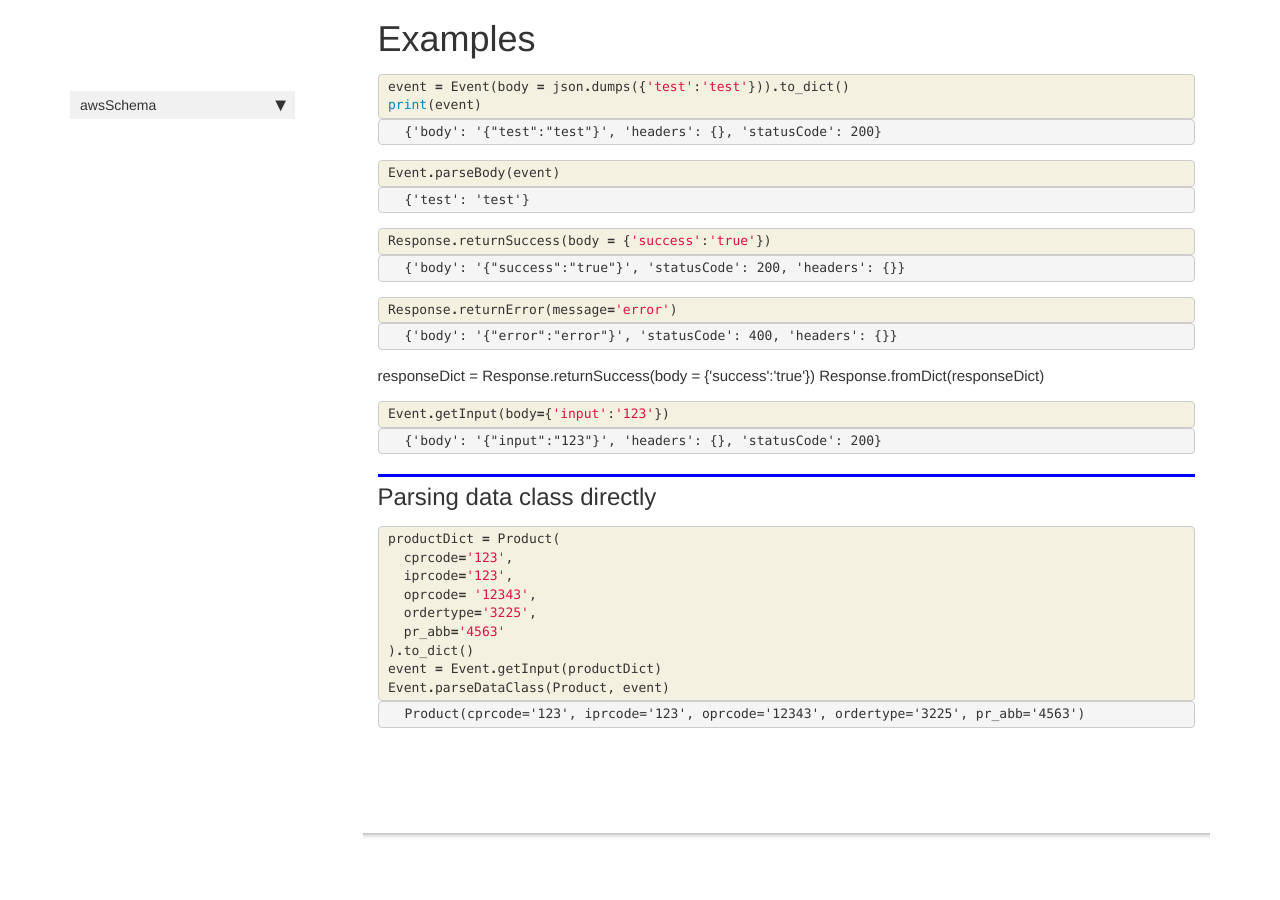
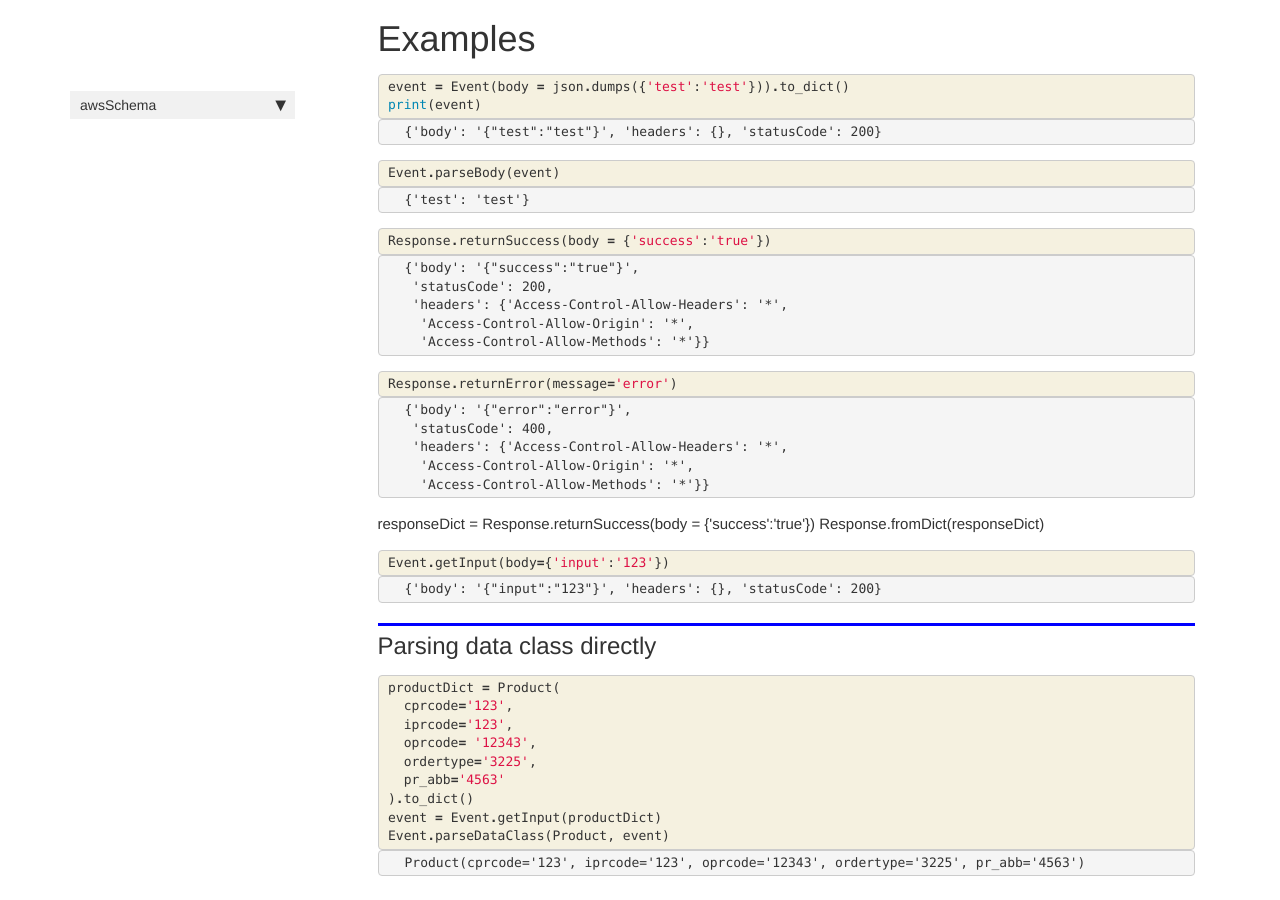
Before and after one commit to thanakijwanavit/awsSchema, a Jekyll site: the page built from docs/apigateway.html, in a window 1280 px wide and 900 px high, scrolled down 983 px. Built offline with Jekyll 4.4.1, drawn with Linux system fonts in a browser that asks for light colours; nearby versions of some CDN libraries; comment, search, counter and statistics services are not loaded.

Commit message:
add default cors header

```diff
--- a/awsSchema/__init__.py
+++ b/awsSchema/__init__.py
@@ -1 +1 @@
-__version__ = "0.0.13"
+__version__ = "0.0.14"
--- a/docs/apigateway.html
+++ b/docs/apigateway.html
@@ -65,7 +65,7 @@ nb_path: "apigateway.ipynb"
 
 
 <div class="output_markdown rendered_html output_subarea ">
-<h2 id="Event" class="doc_header"><code>class</code> <code>Event</code><a href="https://github.com/thanakijwanavit/awsSchema/tree/master/awsSchema/apigateway.py#L58" class="source_link" style="float:right">[source]</a></h2><blockquote><p><code>Event</code>(<strong><code>body</code></strong>:<code>str</code>, <strong><code>headers</code></strong>:<code>dict</code>=<em><code>&lt;factory&gt;</code></em>, <strong><code>statusCode</code></strong>:<code>int</code>=<em><code>200</code></em>)</p>
+<h2 id="Event" class="doc_header"><code>class</code> <code>Event</code><a href="https://github.com/thanakijwanavit/awsSchema/tree/master/awsSchema/apigateway.py#L63" class="source_link" style="float:right">[source]</a></h2><blockquote><p><code>Event</code>(<strong><code>body</code></strong>:<code>str</code>, <strong><code>headers</code></strong>:<code>dict</code>=<em><code>&lt;factory&gt;</code></em>, <strong><code>statusCode</code></strong>:<code>int</code>=<em><code>200</code></em>)</p>
 </blockquote>
 <p>parse event from apigateway</p>
 
@@ -90,7 +90,7 @@ nb_path: "apigateway.ipynb"
 
 
 <div class="output_markdown rendered_html output_subarea ">
-<h2 id="Product" class="doc_header"><code>class</code> <code>Product</code><a href="https://github.com/thanakijwanavit/awsSchema/tree/master/awsSchema/apigateway.py#L93" class="source_link" style="float:right">[source]</a></h2><blockquote><p><code>Product</code>(<strong><code>cprcode</code></strong>:<code>str</code>, <strong><code>iprcode</code></strong>:<code>str</code>, <strong><code>oprcode</code></strong>:<code>str</code>, <strong><code>ordertype</code></strong>:<code>str</code>, <strong><code>pr_abb</code></strong>:<code>str</code>)</p>
+<h2 id="Product" class="doc_header"><code>class</code> <code>Product</code><a href="https://github.com/thanakijwanavit/awsSchema/tree/master/awsSchema/apigateway.py#L98" class="source_link" style="float:right">[source]</a></h2><blockquote><p><code>Product</code>(<strong><code>cprcode</code></strong>:<code>str</code>, <strong><code>iprcode</code></strong>:<code>str</code>, <strong><code>oprcode</code></strong>:<code>str</code>, <strong><code>ordertype</code></strong>:<code>str</code>, <strong><code>pr_abb</code></strong>:<code>str</code>)</p>
 </blockquote>
 <p>Product(cprcode: str, iprcode: str, oprcode: str, ordertype: str, pr_abb: str)</p>
 
@@ -115,7 +115,7 @@ nb_path: "apigateway.ipynb"
 
 
 <div class="output_markdown rendered_html output_subarea ">
-<h2 id="Products" class="doc_header"><code>class</code> <code>Products</code><a href="https://github.com/thanakijwanavit/awsSchema/tree/master/awsSchema/apigateway.py#L101" class="source_link" style="float:right">[source]</a></h2><blockquote><p><code>Products</code>(<strong><code>products</code></strong>:<code>List</code>[<a href="/awsSchema/apigateway.html#Product"><code>Product</code></a>])</p>
+<h2 id="Products" class="doc_header"><code>class</code> <code>Products</code><a href="https://github.com/thanakijwanavit/awsSchema/tree/master/awsSchema/apigateway.py#L106" class="source_link" style="float:right">[source]</a></h2><blockquote><p><code>Products</code>(<strong><code>products</code></strong>:<code>List</code>[<a href="/awsSchema/apigateway.html#Product"><code>Product</code></a>])</p>
 </blockquote>
 <p>Products(products: List[awsSchema.apigateway.Product])</p>
 
@@ -229,7 +229,11 @@ nb_path: "apigateway.ipynb"
 
 
 <div class="output_text output_subarea output_execute_result">
-<pre>{&#39;body&#39;: &#39;{&#34;success&#34;:&#34;true&#34;}&#39;, &#39;statusCode&#39;: 200, &#39;headers&#39;: {}}</pre>
+<pre>{&#39;body&#39;: &#39;{&#34;success&#34;:&#34;true&#34;}&#39;,
+ &#39;statusCode&#39;: 200,
+ &#39;headers&#39;: {&#39;Access-Control-Allow-Headers&#39;: &#39;*&#39;,
+  &#39;Access-Control-Allow-Origin&#39;: &#39;*&#39;,
+  &#39;Access-Control-Allow-Methods&#39;: &#39;*&#39;}}</pre>
 </div>
 
 </div>
@@ -262,7 +266,11 @@ nb_path: "apigateway.ipynb"
 
 
 <div class="output_text output_subarea output_execute_result">
-<pre>{&#39;body&#39;: &#39;{&#34;error&#34;:&#34;error&#34;}&#39;, &#39;statusCode&#39;: 400, &#39;headers&#39;: {}}</pre>
+<pre>{&#39;body&#39;: &#39;{&#34;error&#34;:&#34;error&#34;}&#39;,
+ &#39;statusCode&#39;: 400,
+ &#39;headers&#39;: {&#39;Access-Control-Allow-Headers&#39;: &#39;*&#39;,
+  &#39;Access-Control-Allow-Origin&#39;: &#39;*&#39;,
+  &#39;Access-Control-Allow-Methods&#39;: &#39;*&#39;}}</pre>
 </div>
 
 </div>
```
Also changed, not shown: awsSchema/apigateway.py (+6 -1 lines), README.md, 2 other files.
